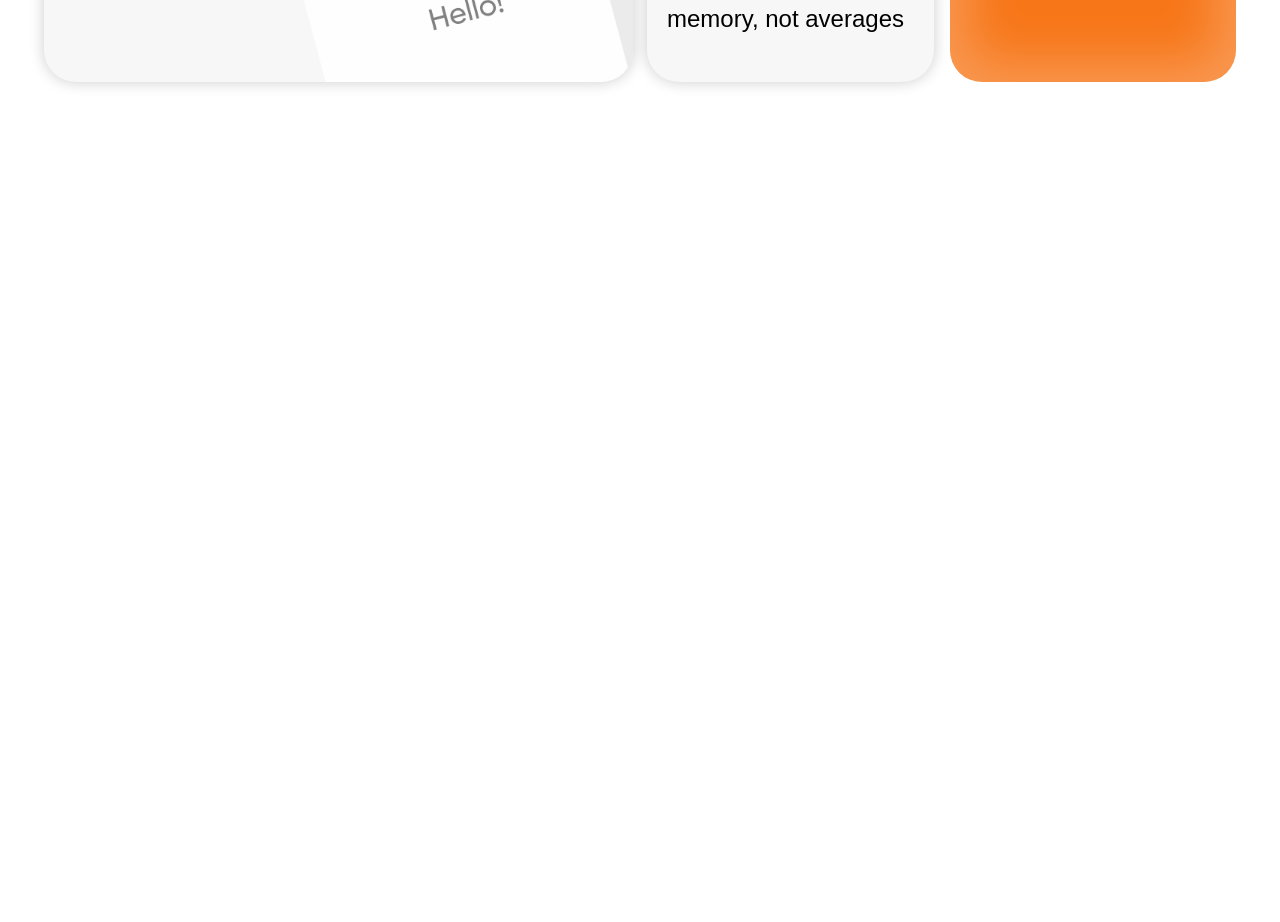
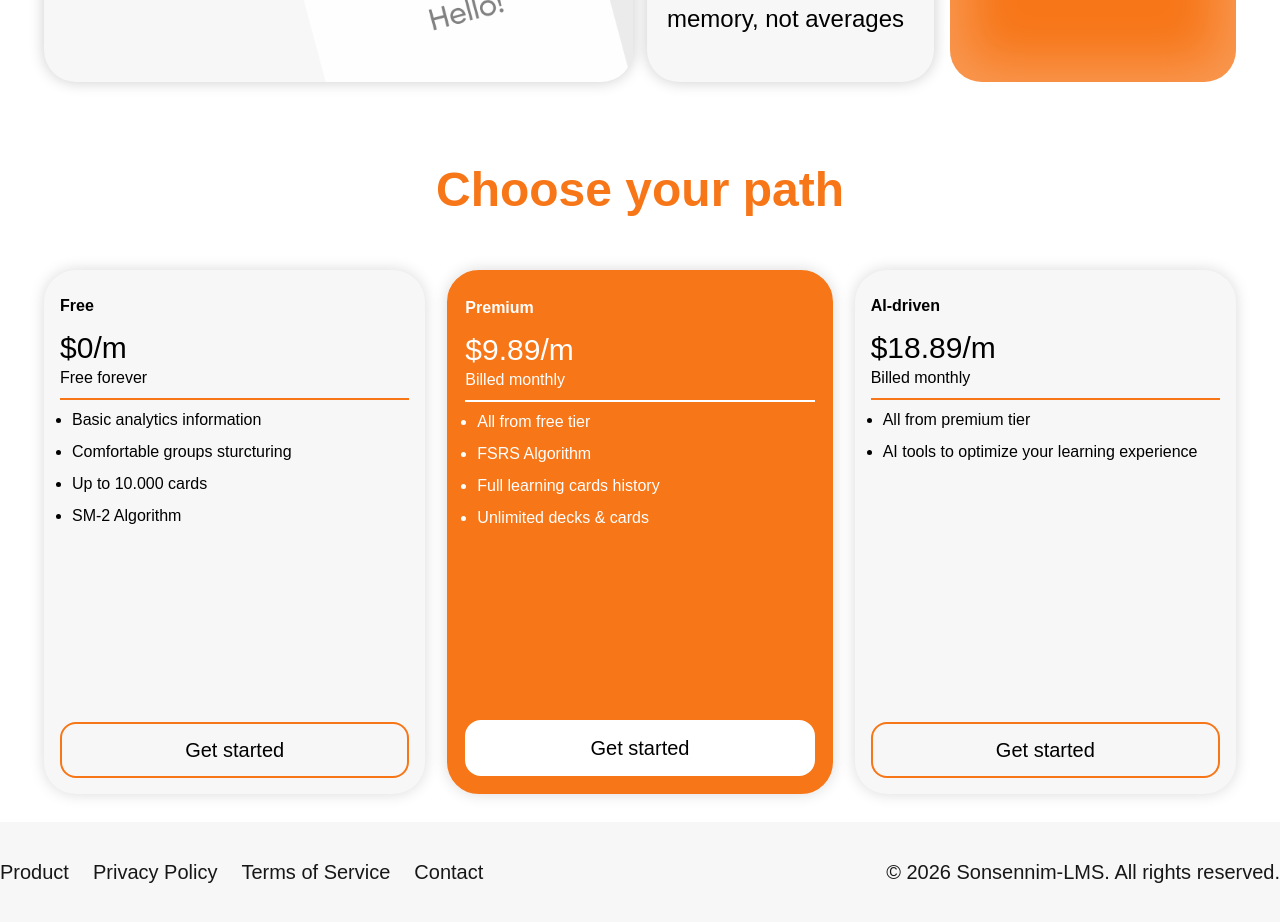
Before and after one commit to VladyslavHimself/sonsennim-lms-landing, a Next.js app: page / in a window 1280 px wide. Shown: the part 2040-2962 px from the top of the page. Before the commit the page ends 2150 px from the top, so only its background shows below. Built offline with nearby package versions, Linux system fonts and the light colour scheme.

Commit message:
Add PricingCard and MobileFooterLink components; update homepage with pricing section and footer

```diff
--- /dev/null
+++ b/app/components/MobileFooterLink.tsx
@@ -0,0 +1,20 @@
+// @flow
+import * as React from 'react';
+import Link from "next/link";
+import Image from "next/image";
+import ChevronRight from '../assets/glyphs_chevron-right.svg';
+
+type Props = {
+    value: string,
+    link: string,
+};
+
+export default function MobileFooterLink({value, link}: Props) {
+    return (
+        <Link className="w-full h-15 text-xl rounded-2xl bg-card-background flex items-center justify-between py-8 px-4"
+              href={link}>
+            {value}
+            <Image width={24} height={24} src={ChevronRight} alt={"chevron"}/>
+        </Link>
+    );
+};
--- /dev/null
+++ b/app/components/PricingCard.tsx
@@ -0,0 +1,45 @@
+import Link from "next/link";
+
+export type PricingCardEntity = {
+    prefix: string,
+    price: number,
+    suffix: string,
+    bulletList: string[],
+    link: string,
+}
+
+type Props = {
+    variant: "standard" | "premium",
+    pricingInfo: PricingCardEntity,
+};
+
+export default function PricingCard({variant, pricingInfo}: Props) {
+
+    const standardClasses = "bg-card-background text-black";
+    const premiumClasses = "bg-blaze text-white border-2 border-blaze";
+    const classesVariants = variant === "standard" ? standardClasses : premiumClasses;
+
+
+    return (
+        <div className={`flex flex-col shadow-[0_0_15px_0_rgba(0,0,0,0.15)] justify-between w-full md:w-75 lg:w-85 xl:flex-1 rounded-4xl px-4 py-4 min-h-[450px] xl:min-h-[524px] ${classesVariants}`}>
+            <div>
+                <div className={`flex flex-col py-2 border-b-2 ${variant === "premium" ? "border-white" : "border-blaze"}`}>
+                    <span className="font-bold">{pricingInfo.prefix}</span>
+                    <span className="text-3xl mt-3">${pricingInfo.price}/m</span>
+                    <span>{pricingInfo.suffix}</span>
+                </div>
+
+                <div className="flex flex-col py-2">
+                    <ul className="flex flex-col gap-2 list-disc pl-3">
+                        {pricingInfo.bulletList.map((bullet, index) => (
+                            <li key={index}>{bullet}</li>
+                        ))}
+                    </ul>
+                </div>
+            </div>
+
+            <Link className={`flex ${variant === "premium" ? "border-white bg-white text-black" : "border-blaze"} justify-center border-2 text-xl p-3 rounded-2xl`} href="#">Get
+                started</Link>
+        </div>
+    );
+};
--- a/app/page.tsx
+++ b/app/page.tsx
@@ -13,23 +13,53 @@ import Chevron from '@/app/assets/glyphs_chevron-bold.svg';
 import CardsMinimized from '@/app/assets/cards-minimized.png';
 import {MemoryCard} from "@/app/components/MemoryCard";
 import {FeatureTextCard} from "@/app/components/FeatureTextCard";
+import PricingCard, {PricingCardEntity} from "@/app/components/PricingCard";
+import Link from "next/link";
+import MobileFooterLink from "@/app/components/MobileFooterLink";
 
-// sm-md-lg-xl
-// 320 - 448 - 512 - 576
 
-// 375px -> ~640px mobile
-// 640->768 (sm) big phones / small tablets
-// 768 -> 1024px (md) tablets
-// 1024 -> 1280px (lg) laptops / desktops
-// 1280 -> 1536px (xl) desktops widen content, max-width
-// 1536 -> 1920px (2xl) large desktops
+const pricingList: PricingCardEntity[] = [
+    {
+        prefix: 'Free',
+        price: 0,
+        suffix: 'Free forever',
+        bulletList: [
+            "Basic analytics information",
+            "Comfortable groups sturcturing",
+            "Up to 10.000 cards",
+            "SM-2 Algorithm",
+        ],
+        link: "#"
+    },
 
-// 768
-// 1024
+    {
+        prefix: 'Premium',
+        price: 9.89,
+        suffix: 'Billed monthly',
+        bulletList: [
+            "All from free tier",
+            "FSRS Algorithm",
+            "Full learning cards history",
+            "Unlimited decks & cards",
+        ],
+        link: "#"
+    },
 
+    {
+        prefix: 'AI-driven',
+        price: 18.89,
+        suffix: 'Billed monthly',
+        bulletList: [
+            "All from premium tier",
+            "AI tools to optimize your learning experience",
+        ],
+        link: "#"
+    }
+];
 
 export default function Home() {
     return (
+        <>
             <div className="flex flex-col h-full min-h-dvh container mx-auto md:p-7">
                 <div
                     className="relative overflow-hidden flex flex-col h-screen md:h-[728px] w-full px-4 lg:bg-[#f7f7f7] rounded-2xl">
@@ -142,8 +172,7 @@ export default function Home() {
                         className="text-blaze">Discover</span> community decks</span>
                 </div>
 
-            <div className="relative mt-14 flex flex-col w-full px-4 rounded-2xl">
-
+                <div className="relative mt-14 flex flex-col w-full px-4">
                     <h2 className="text-3xl xl:text-5xl font-bold text-blaze self-center mt-7">Features</h2>
                     <div className="flex mt-5 flex-col z-1 md:flex-row md:gap-3.5">
                         <div className="md:w-[300px] lg:flex-1">
@@ -188,7 +217,51 @@ export default function Home() {
                         </div>
                     </div>
                 </div>
+
+
+                <div className="relative flex mt-14 flex-col w-full px-4">
+                    <h2 className="text-3xl xl:text-5xl font-bold text-blaze self-center mt-7">Choose your path</h2>
+                    <div className="flex flex-col md:flex-row md:flex-wrap md:justify-center mt-14 gap-5.5">
+                        <PricingCard variant="standard" pricingInfo={pricingList[0]}/>
+                        <PricingCard variant="premium" pricingInfo={pricingList[1]}/>
+                        <PricingCard variant="standard" pricingInfo={pricingList[2]}/>
                     </div>
-    )
-        ;
+
+                </div>
+
+                <div
+                    className="relative items-center justify-between text-center mt-14 lg:hidden flex flex-col h-screen md:max-h-[728px] w-full px-4 pb-8 rounded-2xl">
+                    <Image className="absolute pointer-events-none opacity-50 z-0 px-13" objectFit="cover" fill
+                           src={GridLayout}
+                           alt={"grid"}
+                    />
+                    <div className="w-full z-1">
+                        <h2 className="text-3xl xl:text-5xl font-bold text-blaze self-center mt-7">Information</h2>
+
+                        <div className="flex flex-col gap-4 mt-8">
+                            <MobileFooterLink value={"Product"} link={"#"}/>
+                            <MobileFooterLink value={"Privacy Policy"} link={"#"}/>
+                            <MobileFooterLink value={"Terms of Service"} link={"#"}/>
+                            <MobileFooterLink value={"Contact"} link={"#"}/>
+                        </div>
+                    </div>
+
+                    <div className="text-xl">© 2026 Sonsennim-LMS. All rights reserved.</div>
+                </div>
+            </div>
+
+            <div className="hidden lg:block w-full h-25 bg-card-background">
+                <div className="container flex items-center justify-between m-auto h-full">
+                   <div className="flex gap-6">
+                       <Link className="text-xl" href="#">Product</Link>
+                       <Link className="text-xl" href="#">Privacy Policy</Link>
+                       <Link className="text-xl" href="#">Terms of Service</Link>
+                       <Link className="text-xl" href="#">Contact</Link>
+                   </div>
+
+                    <div className="text-xl">© 2026 Sonsennim-LMS. All rights reserved.</div>
+                </div>
+            </div>
+        </>
+    );
 }
```
Also changed, not shown: app/assets/glyphs_chevron-right.svg (added). Lines whose indentation alone changed are shown as unchanged.
